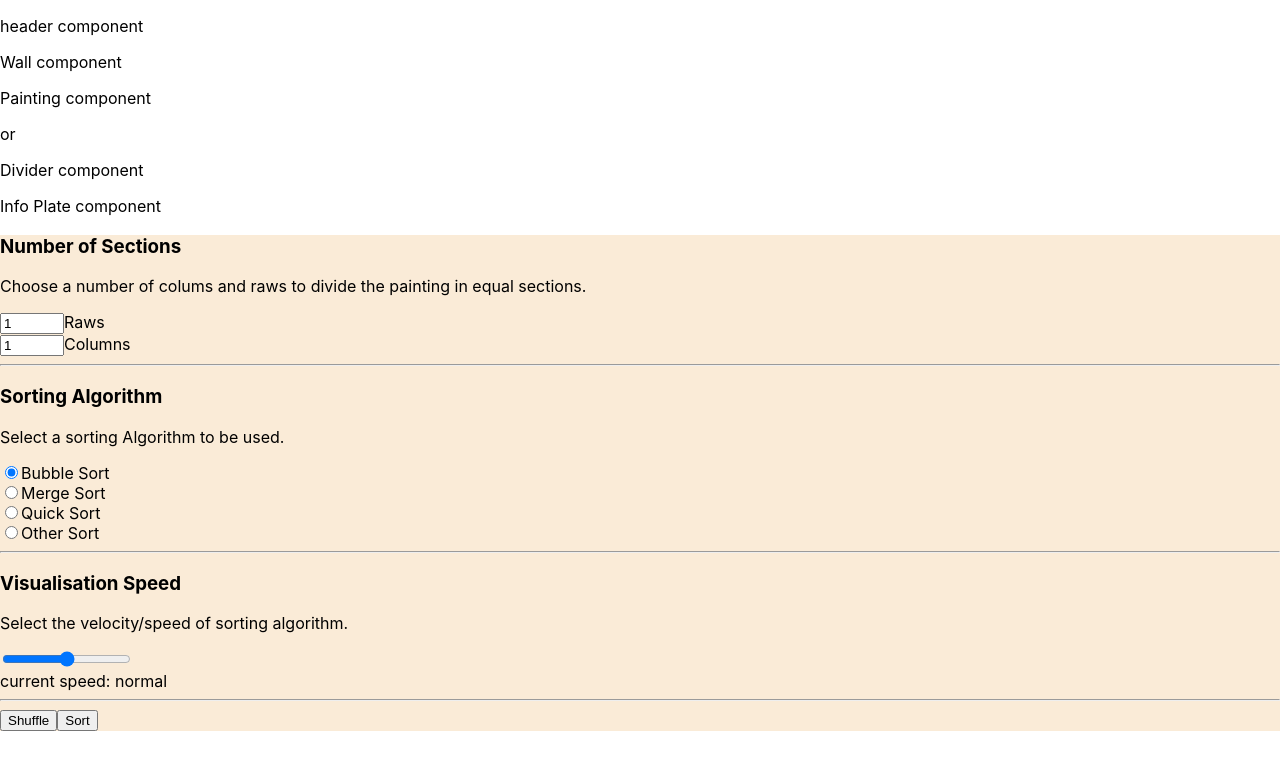
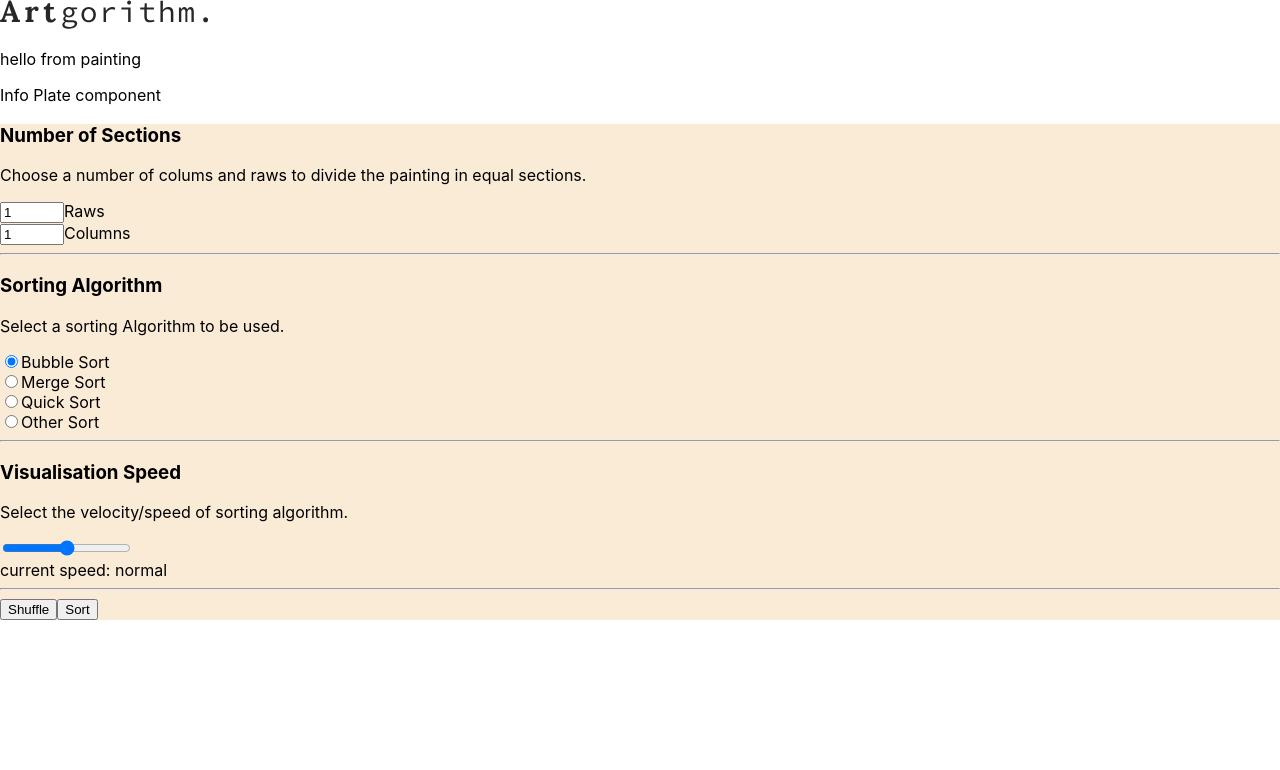
Before and after one commit to JohPik/art-algorithm-visualiser, a React (Create React App) app: page / in a window 1280 px wide. Shown: the top 770 px of the page. Built offline with nearby package versions, Linux system fonts and the light colour scheme.

Commit message:
Restructuring Wall

```diff
--- a/src/App.js
+++ b/src/App.js
@@ -7,10 +7,12 @@ import Form from './components/Form'
 
 export default function App() {
   return (
-    <div className="App">
-      <Header/>
-      <Wall/>
-      <Form/>
-    </div>
+    <>
+    <img src="/imgs/logo-artgorithm.svg" alt="Artgorithm logo"/>
+      <div className="main-wrapper">
+        <Wall/>
+        <Form/>
+      </div>
+    </>
   );
 }
--- a/src/components/Painting.js
+++ b/src/components/Painting.js
@@ -2,8 +2,6 @@ import React from 'react'
 
 export default function Painting(){
     return (
-        <p>
-        Painting component
-        </p>
+        <p>hello from painting</p>
     )
 }
--- a/src/components/Wall.js
+++ b/src/components/Wall.js
@@ -1,19 +1,21 @@
 import React from 'react'
 
 import Painting from './Painting'
-import Divider from './Divider'
 import InfoPlate from './InfoPlate'
-
-
 
 export default function Wall(){
     return (
-        <>
-        <p>Wall component</p>
-        <Painting/>
-        <p>or</p>
-        <Divider/>
-        <InfoPlate/>
-        </>
+        <section className="wall-wrapper">
+            <div className="painting">
+            <div className="frame">
+                {/* will add Mat later */}
+                {/* <div class="mat"></div> */}
+                <div className="art">
+                    <Painting/>
+                </div>
+                <InfoPlate/>
+            </div>
+        </div>
+        </section>
     )
 }
```
Also changed, not shown: public/imgs/logo-artgorithm.svg (added), public/imgs/mona-lisa.jpg (added).
